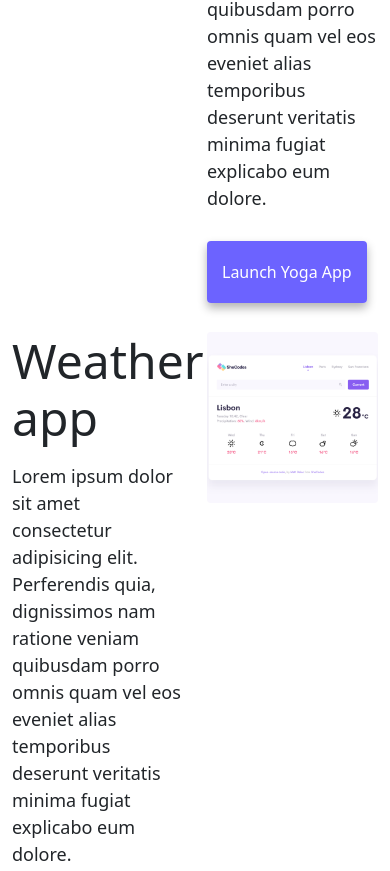
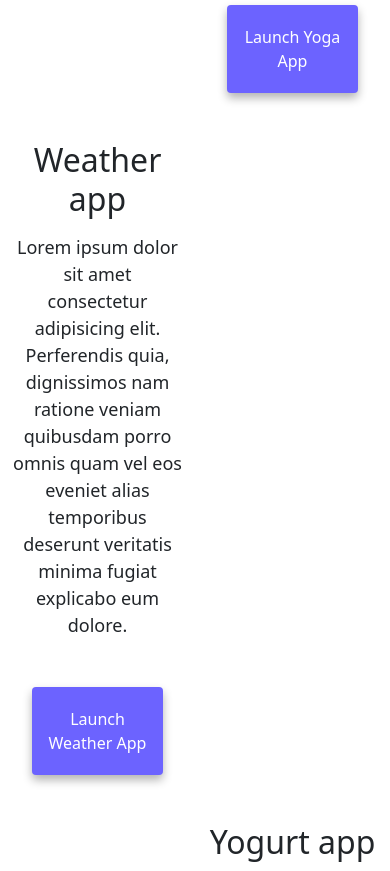
Before and after one commit to Ila-bura/React-Advanced-Tools, a plain HTML site: page index.html in a window 390 px wide. Shown: the part 964-1835 px from the top of the page. Drawn offline with nearby package versions, Linux system fonts and the light colour scheme.

```diff
--- a/index.html
+++ b/index.html
@@ -86,7 +86,7 @@
           <img
             src="images/yoga.png"
             alt="Yoga project"
-            class="img-fluid rounded"
+            class="img-fluid rounded d-none d-sm-block"
           />
         </div>
         <div class="col-6">
@@ -98,7 +98,10 @@
             explicabo eum dolore.
           </p>
           <div class="mt-5">
-            <a href="#" title="Ilaria's yoga project" class="primary-link"
+            <a
+              href="#"
+              title="Ilaria's yoga project"
+              class="primary-link project-link"
               >Launch Yoga App</a
             >
           </div>
@@ -114,7 +117,10 @@
             explicabo eum dolore.
           </p>
           <div class="mt-5">
-            <a href="#" title="Ilaria's weather project" class="primary-link"
+            <a
+              href="#"
+              title="Ilaria's weather project"
+              class="primary-link project-link"
               >Launch Weather App</a
             >
           </div>
@@ -123,7 +129,7 @@
           <img
             src="images/weather.png"
             alt="Weather project"
-            class="img-fluid rounded"
+            class="img-fluid rounded d-none d-sm-block"
           />
         </div>
       </div>
@@ -132,7 +138,7 @@
           <img
             src="images/yogurt.png"
             alt="Yogurt project"
-            class="img-fluid rounded"
+            class="img-fluid rounded d-none d-sm-block"
           />
         </div>
         <div class="col-6">
@@ -144,7 +150,10 @@
             explicabo eum dolore.
           </p>
           <div class="mt-5">
-            <a href="#" title="Ilaria's yogurt project" class="primary-link"
+            <a
+              href="#"
+              title="Ilaria's yogurt project"
+              class="primary-link project-link"
               >Launch Yogurt App</a
             >
           </div>
--- a/style.css
+++ b/style.css
@@ -86,3 +86,23 @@ p {
 .email-link:hover {
   text-decoration: underline;
 }
+
+@media (max-width: 576px) {
+  h1 {
+    line-height: 1.5;
+    font-size: 48px;
+  }
+
+  h2 {
+    text-align: center;
+    font-size: 32px;
+  }
+  p {
+    text-align: center;
+  }
+  .project-link {
+    display: block;
+    text-align: center;
+    margin: 0 20px;
+  }
+}
```
